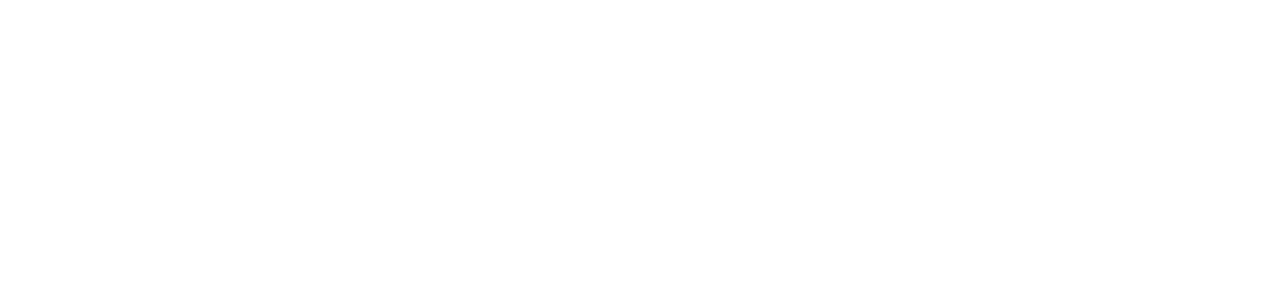
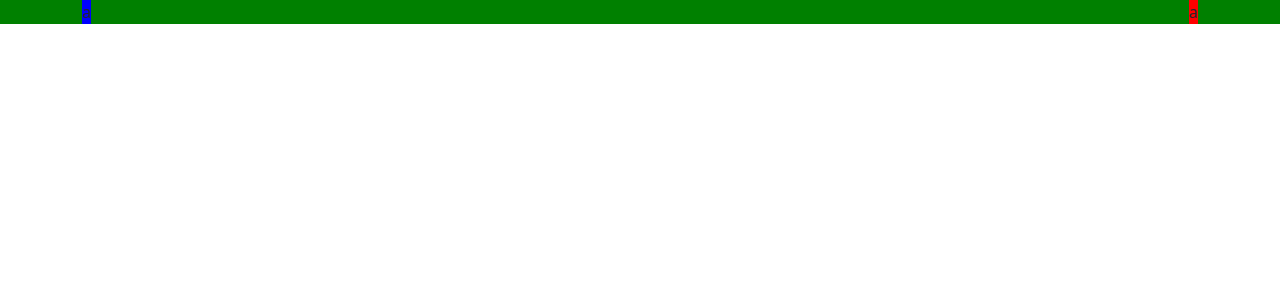
Before and after one commit to AndreaGul/proj-html-vuejs, a Vue app: page / in a window 1280 px wide. Shown: the top 300 px of the page. Built offline with nearby package versions, Linux system fonts and the light colour scheme.

Commit message:
feat:struttura base header

```diff
--- a/src/components/AppHeader.vue
+++ b/src/components/AppHeader.vue
@@ -1,14 +1,33 @@
 <script>
+import AppHeaderLogo from './AppHeaderLogo.vue';
+import AppheaderNavbar from './AppHeaderNavBar.vue';
+
 export default {
   name: 'AppHeader',
+
+  components: {
+    AppHeaderLogo,
+    AppheaderNavbar,
+  }
 
 
 };
 </script>
 
 <template>
+  <header >
+    <div class="container d-flex justify-content-between">
+      <AppHeaderLogo/>
+      <AppheaderNavbar/>
+    </div>
+
+  </header>
 
 
 </template>
 
-<style scoped lang="scss"></style>
+<style scoped lang="scss">
+header {
+  background-color: green;
+}
+</style>
--- /dev/null
+++ b/src/components/AppHeaderLogo.vue
@@ -0,0 +1,16 @@
+<script>
+export default {
+  name: 'AppHeaderLogo',
+
+
+};
+</script>
+
+<template>
+ <div class="debug">a</div>
+</template>
+
+<style scoped lang="scss">
+.debug{
+    background-color: blue;
+}</style>
--- /dev/null
+++ b/src/components/AppHeaderNavbar.vue
@@ -0,0 +1,17 @@
+<script>
+export default {
+  name: 'AppheaderNavbar',
+
+
+};
+</script>
+
+<template>
+ <div class="debug">a</div>
+</template>
+
+<style scoped lang="scss">
+.debug{
+    background-color: red;
+}
+</style>
```
